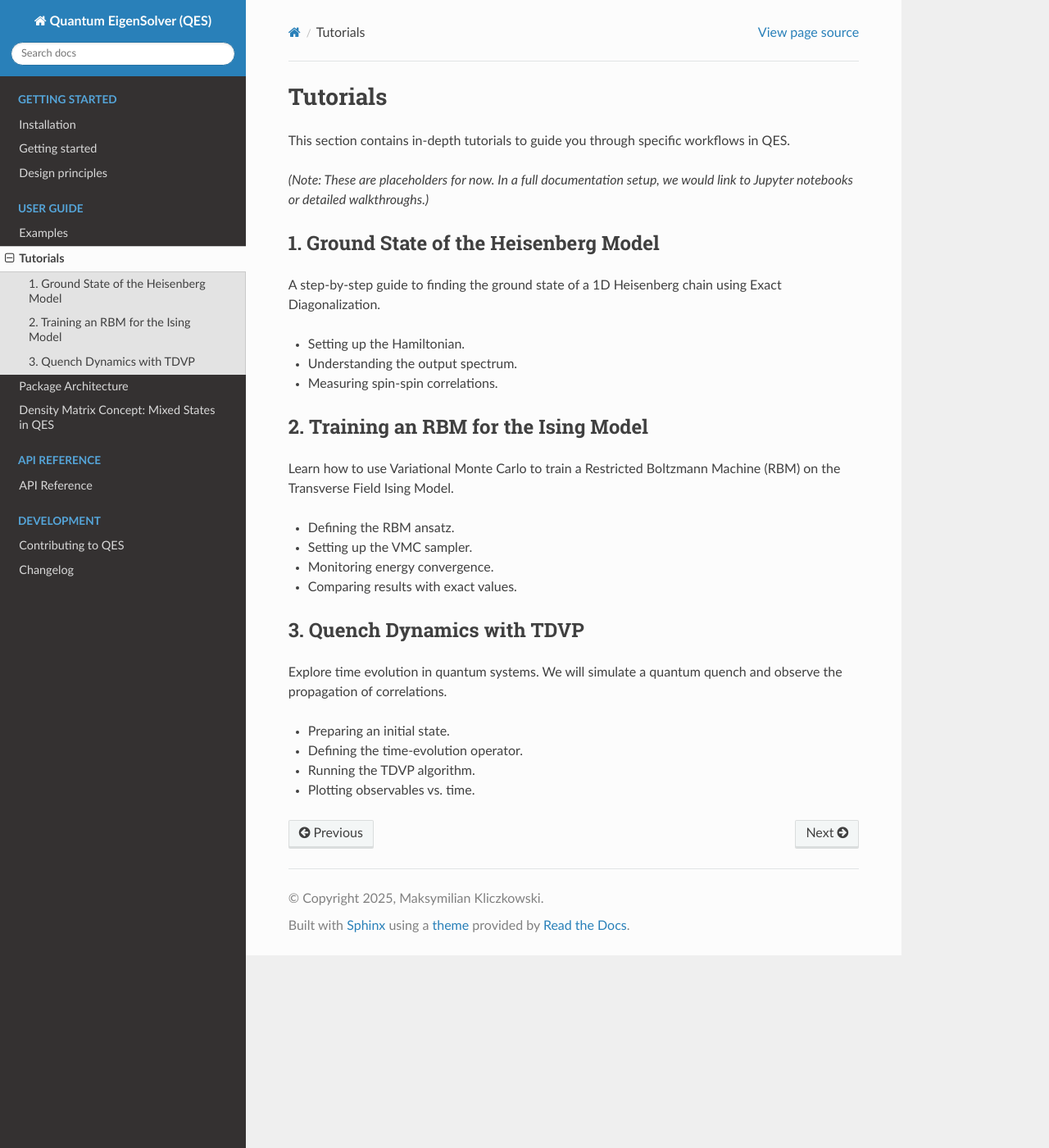
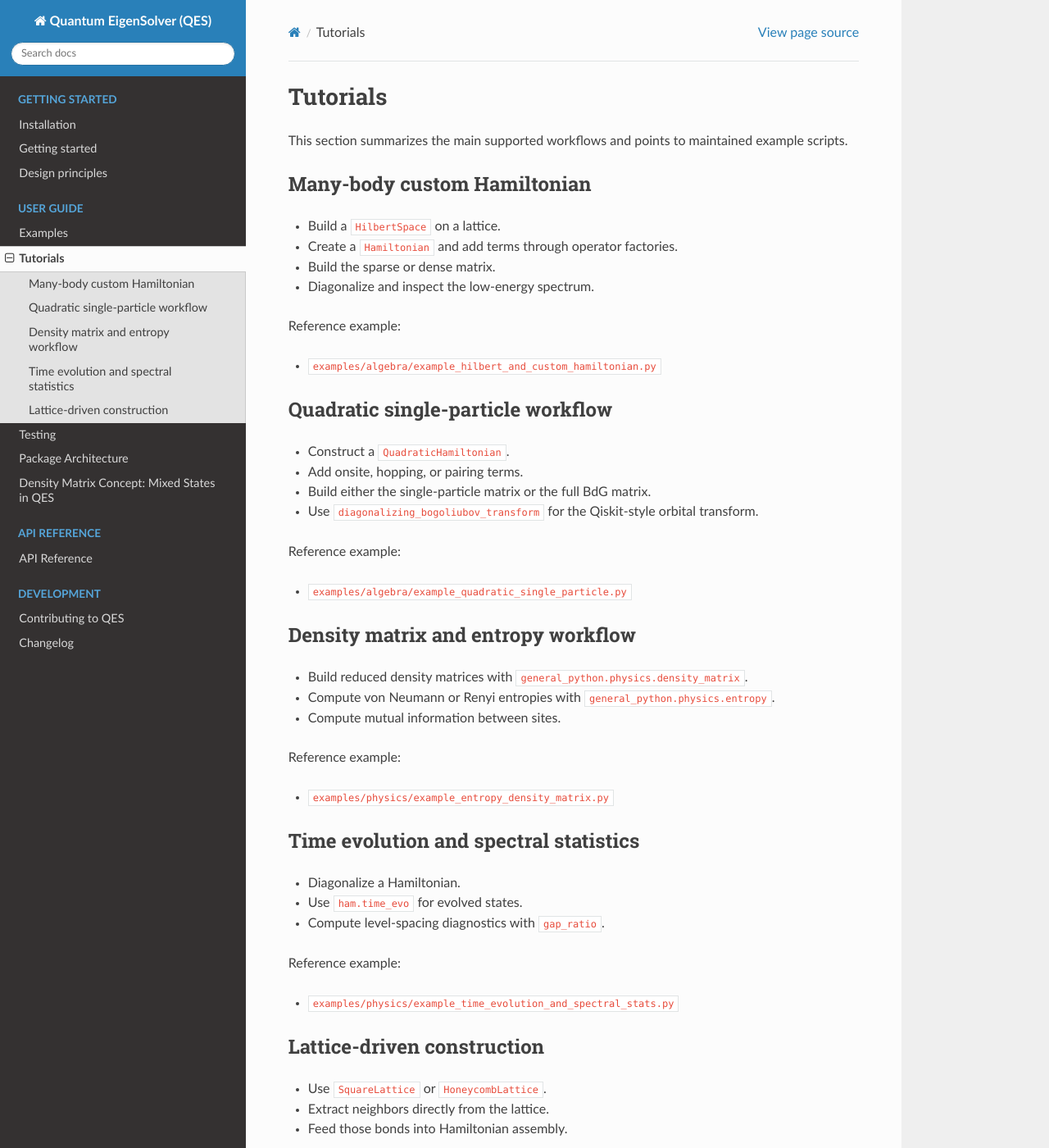
Before and after one commit to makskliczkowski/pyqusolver, a Sphinx documentation site: the page built from Python/docs/tutorials.md, in a window 1280 px wide and 1400 px high. Shown: the whole window at 82% size. Built offline with Sphinx 7.4.7 and the Read the Docs theme 3.1.0, drawn with Linux system fonts in a browser that asks for light colours; pages that are not in the unit, such as notebooks, are missing from menus; some of the changed text lies outside the part shown.

Commit message:
feat: Enhance QuadraticHamiltonian and Qiskit interop with new functionalities and examples
- Refactor particle conservation detection in QuadraticHamiltonian.
- Update diagonalization methods for better performance and clarity.
- Introduce new Qiskit interop methods for converting Hamiltonians.
- Add comprehensive tests for QuadraticHamiltonian features.
- Revise documentation for examples and tutorials to reflect new workflows.
- Organize examples and testing structure for improved usability.

```diff
--- a/Python/docs/tutorials.md
+++ b/Python/docs/tutorials.md
@@ -1,31 +1,50 @@
 # Tutorials
 
-This section contains in-depth tutorials to guide you through specific workflows in QES.
+This section summarizes the main supported workflows and points to maintained example scripts.
 
-*(Note: These are placeholders for now. In a full documentation setup, we would link to Jupyter notebooks or detailed walkthroughs.)*
+## Many-body custom Hamiltonian
 
-## 1. Ground State of the Heisenberg Model
+- Build a `HilbertSpace` on a lattice.
+- Create a `Hamiltonian` and add terms through operator factories.
+- Build the sparse or dense matrix.
+- Diagonalize and inspect the low-energy spectrum.
 
-A step-by-step guide to finding the ground state of a 1D Heisenberg chain using Exact Diagonalization.
+Reference example:
+- `examples/algebra/example_hilbert_and_custom_hamiltonian.py`
 
-* Setting up the Hamiltonian.
-* Understanding the output spectrum.
-* Measuring spin-spin correlations.
+## Quadratic single-particle workflow
 
-## 2. Training an RBM for the Ising Model
+- Construct a `QuadraticHamiltonian`.
+- Add onsite, hopping, or pairing terms.
+- Build either the single-particle matrix or the full BdG matrix.
+- Use `diagonalizing_bogoliubov_transform` for the Qiskit-style orbital transform.
 
-Learn how to use Variational Monte Carlo to train a Restricted Boltzmann Machine (RBM) on the Transverse Field Ising Model.
+Reference example:
+- `examples/algebra/example_quadratic_single_particle.py`
 
-* Defining the RBM ansatz.
-* Setting up the VMC sampler.
-* Monitoring energy convergence.
-* Comparing results with exact values.
+## Density matrix and entropy workflow
 
-## 3. Quench Dynamics with TDVP
+- Build reduced density matrices with `general_python.physics.density_matrix`.
+- Compute von Neumann or Renyi entropies with `general_python.physics.entropy`.
+- Compute mutual information between sites.
 
-Explore time evolution in quantum systems. We will simulate a quantum quench and observe the propagation of correlations.
+Reference example:
+- `examples/physics/example_entropy_density_matrix.py`
 
-* Preparing an initial state.
-* Defining the time-evolution operator.
-* Running the TDVP algorithm.
-* Plotting observables vs. time.
+## Time evolution and spectral statistics
+
+- Diagonalize a Hamiltonian.
+- Use `ham.time_evo` for evolved states.
+- Compute level-spacing diagnostics with `gap_ratio`.
+
+Reference example:
+- `examples/physics/example_time_evolution_and_spectral_stats.py`
+
+## Lattice-driven construction
+
+- Use `SquareLattice` or `HoneycombLattice`.
+- Extract neighbors directly from the lattice.
+- Feed those bonds into Hamiltonian assembly.
+
+Reference example:
+- `examples/workflows/example_lattice_driven_hamiltonian.py`
```
Also changed, not shown: Python/docs/examples.md (+10 -10 lines), Python/docs/testing.md (added, +27 -0 lines), README.md (+164 -47 lines), examples/README.md (added), 6 other files.
